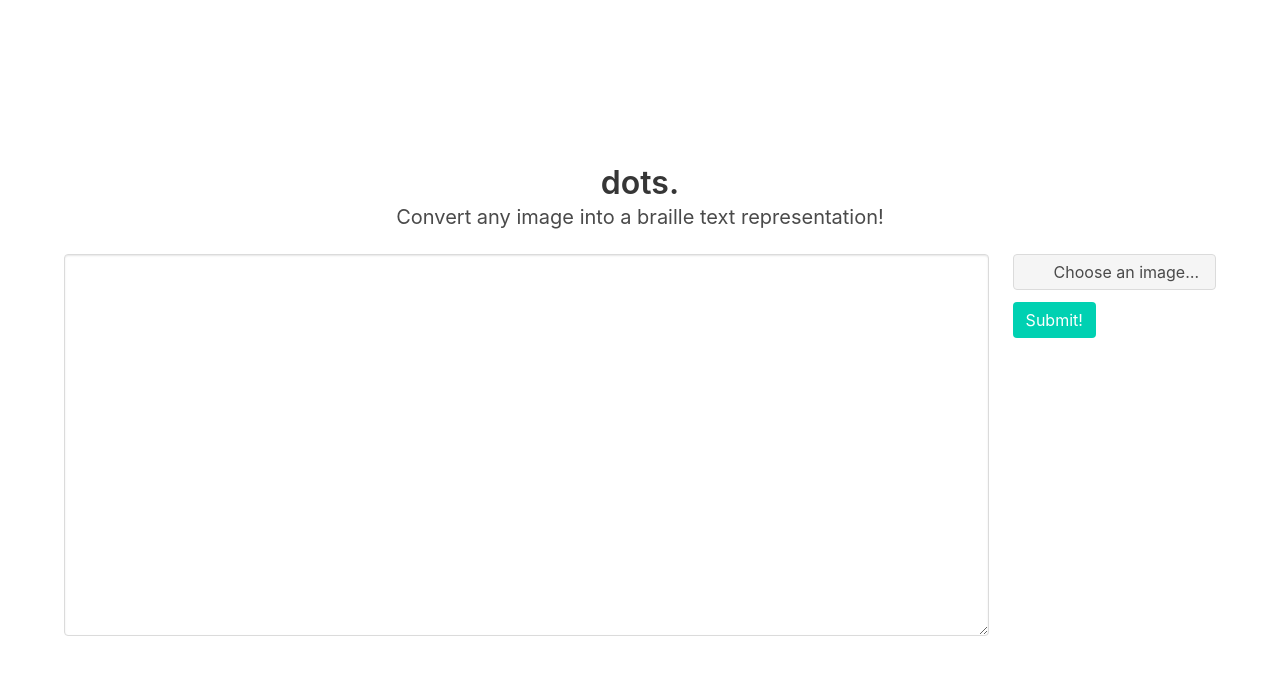
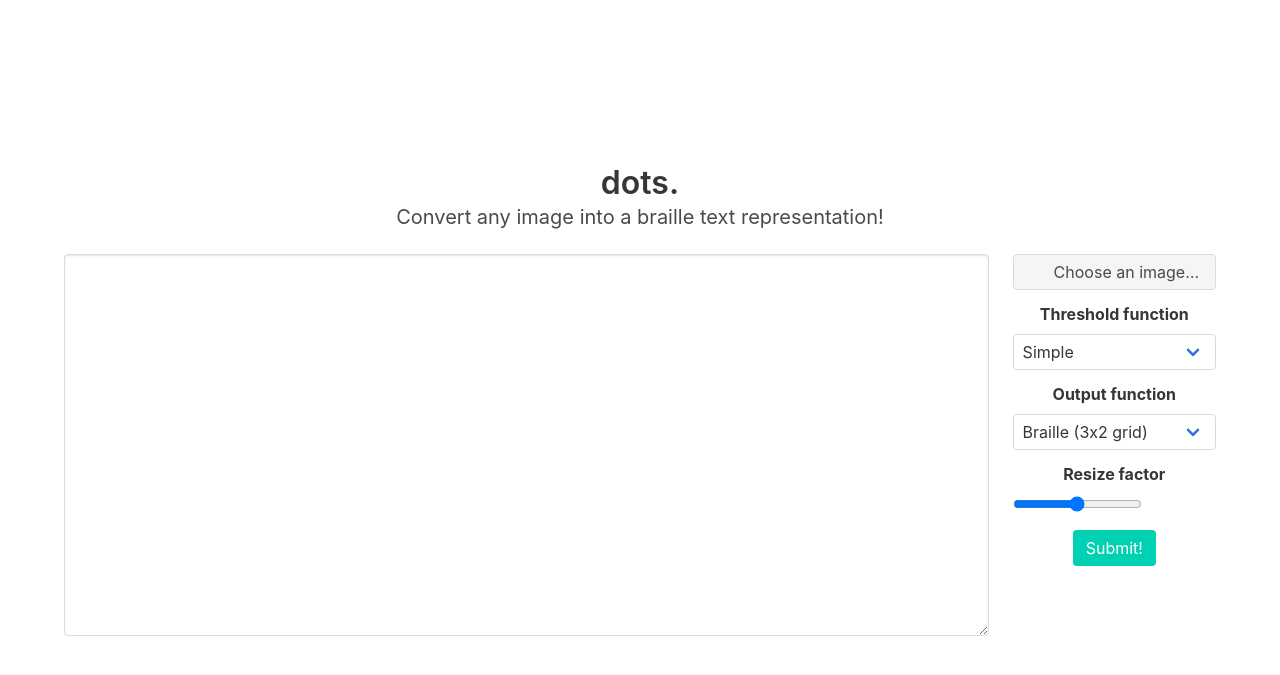
Before and after one commit to ekisu/dots, a Flask app: page / in a window 1280 px wide. Shown: the top 675 px of the page. Run offline with Flask 2, Linux system fonts and the light colour scheme.

Commit message:
web: display parameters on page

```diff
--- a/dots/web/routes.py
+++ b/dots/web/routes.py
@@ -1,13 +1,15 @@
 from flask import Blueprint, render_template, abort, request
 from ..image import ImageLoader
-from ..threshold import threshold_function
-from ..output import output_function
+from ..threshold import threshold_function, available_threshold_functions
+from ..output import output_function, available_output_functions
 
 bp = Blueprint('routes', __name__)
 
 @bp.route("/")
 def index():
-    return render_template("index.html")
+    return render_template("index.html",
+        threshold_functions = available_threshold_functions(),
+        output_functions = available_output_functions())
 
 @bp.route("/convert", methods=["POST"])
 def convert():
--- a/dots/web/templates/index.html
+++ b/dots/web/templates/index.html
@@ -16,8 +16,8 @@
                 <div class="column is-narrow">
                     <form action="{{ url_for('routes.convert') }}" method="POST" enctype="multipart/form-data">
                         <div class="field">
-                            <div class="control">
-                                <div class="file">
+                            <div class="control is-expanded">
+                                <div class="file is-centered">
                                     <label class="file-label">
                                         <input class="file-input" type="file" name="image">
                                         <span class="file-cta">
@@ -34,7 +34,40 @@
                         </div>
 
                         <div class="field">
-                            <div class="control">
+                            <label class="label">Threshold function</label>
+                            <div class="control is-expanded">
+                                <div class="select is-fullwidth">
+                                    <select name="threshold_function">
+                                        {% for func_name, (_, func_desc) in threshold_functions %}
+                                        <option value="{{ func_name }}">{{ func_desc }}</option>
+                                        {% endfor %}
+                                    </select>
+                                </div>
+                            </div>
+                        </div>
+
+                        <div class="field">
+                            <label class="label">Output function</label>
+                            <div class="control is-expanded">
+                                <div class="select is-fullwidth">
+                                    <select name="output_function">
+                                        {% for func_name, (_, func_desc) in output_functions %}
+                                        <option value="{{ func_name }}">{{ func_desc }}</option>
+                                        {% endfor %}
+                                    </select>
+                                </div>
+                            </div>
+                        </div>
+
+                        <div class="field">
+                            <label class="label">Resize factor</label>
+                            <div class="control is-expanded">
+                                <input class="is-fullwidth" type="range" name="resize_factor">
+                            </div>
+                        </div>
+
+                        <div class="field">
+                            <div class="control has-text-centered">
                                 <button type="submit" class="button is-primary">Submit!</button>
                             </div>
                         </div>
```
